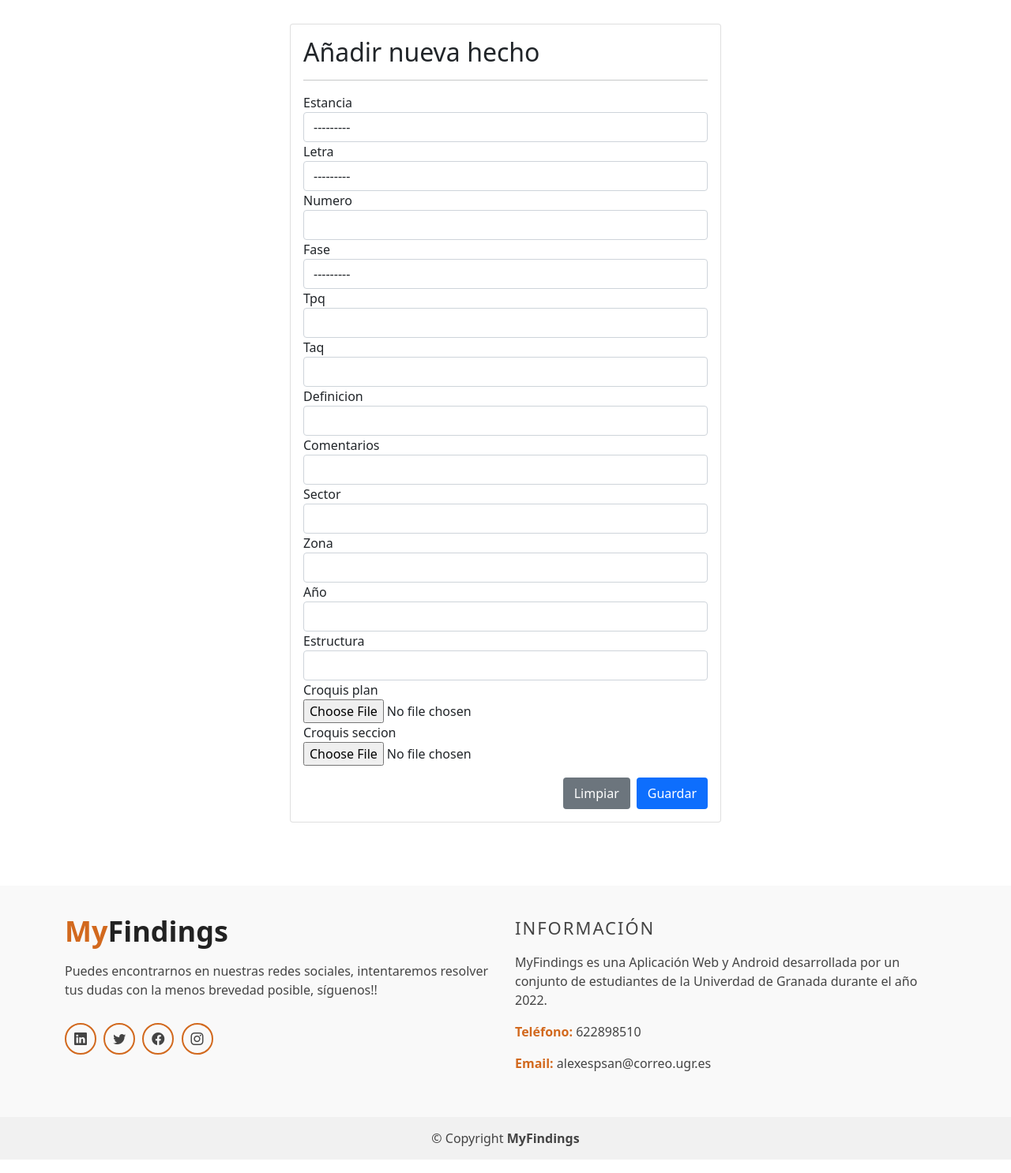
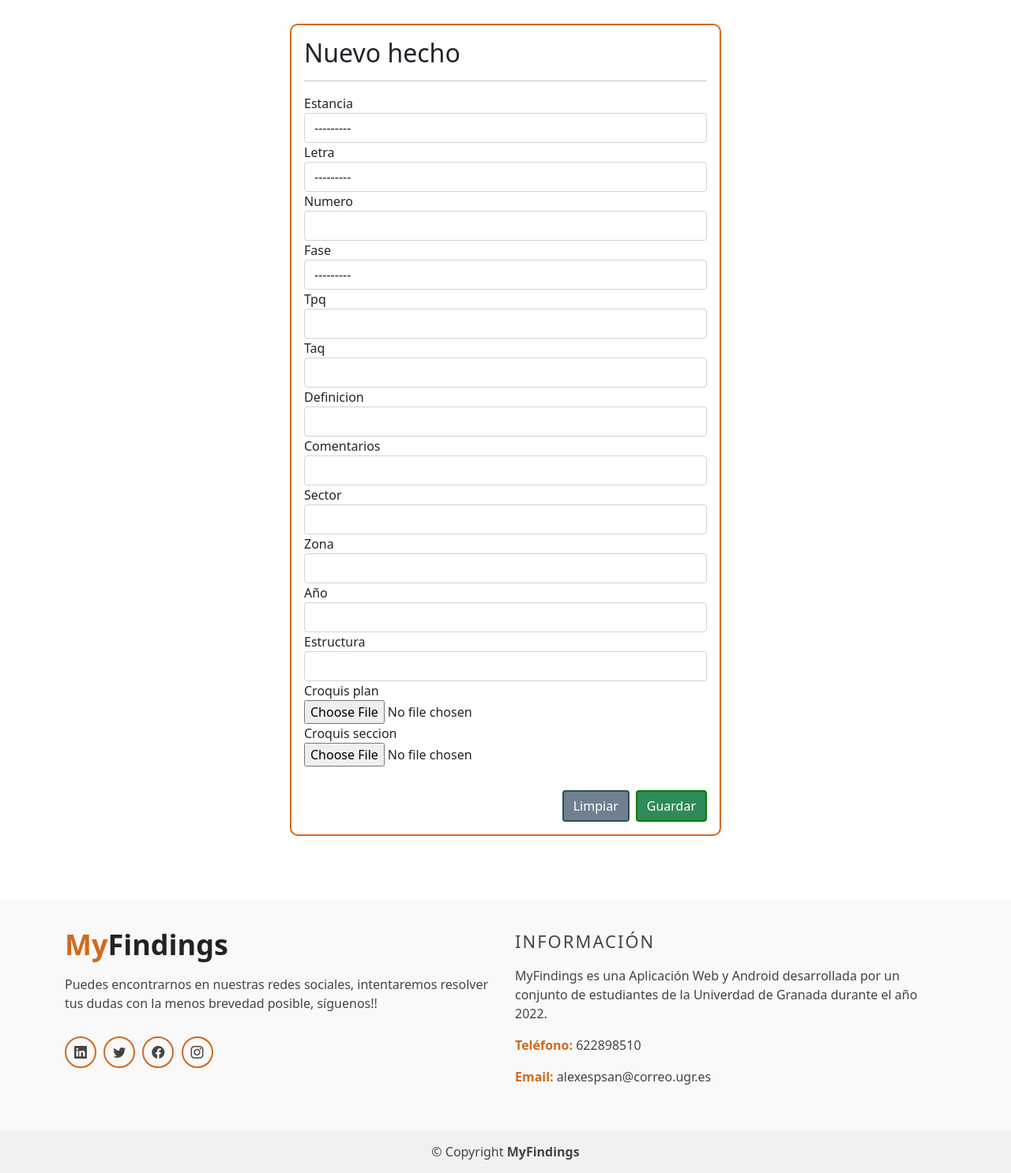
Before and after one commit to alexespana/TFG, a Django app: page /add_fact/ in a window 1280 px wide. Shown: the part 80-1566 px from the top of the page at 79% size. Run offline with Django 4.2, Linux system fonts and the light colour scheme; data that the repository does not hold is empty; some libraries are stand-ins or nearby versions.

Commit message:
Changing the design of buttons #15

```diff
--- a/code/app/myFindings/static/css/style.css
+++ b/code/app/myFindings/static/css/style.css
@@ -570,7 +570,7 @@ ul {
 #  ---------------- Forms -----------------------------
 -----------------------------------------------------*/
 .form-buttons{
-  margin-top: 15px;
+  margin-top: 30px;
 }
 
 .asteriskField {
@@ -579,6 +579,16 @@ ul {
 
 table img{
   height: 50px;
+}
+
+.btn-clean{
+  border-color: darkslategrey;
+  background-color: slategrey;
+}
+
+.btn-save{
+  border-color: green;
+  background-color: seagreen;
 }
 
 /* ----------------------------------------------------
@@ -601,20 +611,21 @@ table img{
 
 .btn-list{
   border-color: blue;
-  background-color: cornflowerblue;
+  background-color: cadetblue;
 }
 
 .btn-modify{
   border-color: green;
-  background-color: limegreen;
+  background-color: mediumseagreen;
 }
 
 .btn-delete{
   border-color:red;
-  background-color: tomato;
+  background-color: indianred;
 }
 
-.btn-list:hover, .btn-modify:hover, .btn-delete:hover{
+.btn-list:hover, .btn-modify:hover, .btn-delete:hover,
+.btn-clean:hover, .btn-save:hover{
   background-color: #fff;
   transition: 0.5s;
 }
--- a/code/app/templates/add_fact.html
+++ b/code/app/templates/add_fact.html
@@ -9,16 +9,16 @@
         <div class="container">
             <div class="row">
                 <div class="col-12 col-md-6 offset-md-3">
-                    <div class="card">
+                    <div class="card border-box">
                         <div class="card-body">
-                            <h2>Añadir nueva hecho</h2>
+                            <h2>Nuevo hecho</h2>
                             <hr>
                             <form action="" method="post" enctype="multipart/form-data">
                                 {% csrf_token %}
                                 {{ form | crispy}}
                                 <div class="d-flex justify-content-end form-buttons">
-                                    <input type="reset" value="Limpiar" class="btn btn-secondary me-md-2">
-                                    <input type="submit" value="Guardar" class="btn btn-primary">
+                                    <input type="reset" value="Limpiar" class="btn btn-clean me-md-2">
+                                    <input type="submit" value="Guardar" class="btn btn-save">
                                 </div>
                             </form>
                         </div>
--- a/code/app/templates/modify_builtue.html
+++ b/code/app/templates/modify_builtue.html
@@ -14,8 +14,8 @@
                             <form action="" method="post" enctype="multipart/form-data">
                                 {% csrf_token %}
                                 {{ form | crispy}}
-                                <div class="d-flex justify-content-end">
-                                    <input type="submit" value="Modificar" class="btn btn-primary">
+                                <div class="d-flex justify-content-end form-buttons">
+                                    <input type="submit" value="Modificar" class="btn btn-modify">
                                 </div>
                             </form>
                         </div>
--- a/code/app/templates/modify_excavation.html
+++ b/code/app/templates/modify_excavation.html
@@ -14,8 +14,8 @@
                             <form action="" method="post" enctype="multipart/form-data">
                                 {% csrf_token %}
                                 {{ form | crispy}}
-                                <div class="d-flex justify-content-end">
-                                    <input type="submit" value="Modificar" class="btn btn-primary">
+                                <div class="d-flex justify-content-end form-buttons">
+                                    <input type="submit" value="Modificar" class="btn btn-modify">
                                 </div>
                             </form>
                         </div>
--- a/code/app/templates/modify_fact.html
+++ b/code/app/templates/modify_fact.html
@@ -14,8 +14,8 @@
                             <form action="" method="post" enctype="multipart/form-data">
                                 {% csrf_token %}
                                 {{ form | crispy}}
-                                <div class="d-flex justify-content-end">
-                                    <input type="submit" value="Modificar" class="btn btn-primary">
+                                <div class="d-flex justify-content-end form-buttons">
+                                    <input type="submit" value="Modificar" class="btn btn-modify">
                                 </div>
                             </form>
                         </div>
--- a/code/app/templates/modify_inclusion.html
+++ b/code/app/templates/modify_inclusion.html
@@ -14,8 +14,8 @@
                             <form action="" method="post" enctype="multipart/form-data">
                                 {% csrf_token %}
                                 {{ form | crispy}}
-                                <div class="d-flex justify-content-end">
-                                    <input type="submit" value="Modificar" class="btn btn-primary">
+                                <div class="d-flex justify-content-end form-buttons">
+                                    <input type="submit" value="Modificar" class="btn btn-modify">
                                 </div>
                             </form>
                         </div>
--- a/code/app/templates/modify_photo.html
+++ b/code/app/templates/modify_photo.html
@@ -14,8 +14,8 @@
                             <form action="" method="post" enctype="multipart/form-data">
                                 {% csrf_token %}
                                 {{ form | crispy}}
-                                <div class="d-flex justify-content-end">
-                                    <input type="submit" value="Modificar" class="btn btn-primary">
+                                <div class="d-flex justify-content-end form-buttons">
+                                    <input type="submit" value="Modificar" class="btn btn-modify">
                                 </div>
                             </form>
                         </div>
--- a/code/app/templates/modify_room.html
+++ b/code/app/templates/modify_room.html
@@ -14,8 +14,8 @@
                             <form action="" method="post" enctype="multipart/form-data">
                                 {% csrf_token %}
                                 {{ form | crispy}}
-                                <div class="d-flex justify-content-end">
-                                    <input type="submit" value="Modificar" class="btn btn-primary">
+                                <div class="d-flex justify-content-end form-buttons">
+                                    <input type="submit" value="Modificar" class="btn btn-modify">
                                 </div>
                             </form>
                         </div>
--- a/code/app/templates/modify_sedimentaryue.html
+++ b/code/app/templates/modify_sedimentaryue.html
@@ -14,8 +14,8 @@
                             <form action="" method="post" enctype="multipart/form-data">
                                 {% csrf_token %}
                                 {{ form | crispy}}
-                                <div class="d-flex justify-content-end">
-                                    <input type="submit" value="Modificar" class="btn btn-primary">
+                                <div class="d-flex justify-content-end form-buttons">
+                                    <input type="submit" value="Modificar" class="btn btn-modify">
                                 </div>
                             </form>
                         </div>
```
Also changed, not shown: code/app/templates/add_builtmaterial.html (+4 -4 lines), code/app/templates/add_builtue.html (+4 -4 lines), code/app/templates/add_excavation.html (+4 -4 lines), code/app/templates/add_inclusion.html (+4 -4 lines), code/app/templates/add_photo.html (+4 -4 lines), code/app/templates/add_room.html (+4 -4 lines), code/app/templates/add_sedimentarymaterial.html (+4 -4 lines), code/app/templates/add_sedimentaryue.html (+4 -4 lines).
